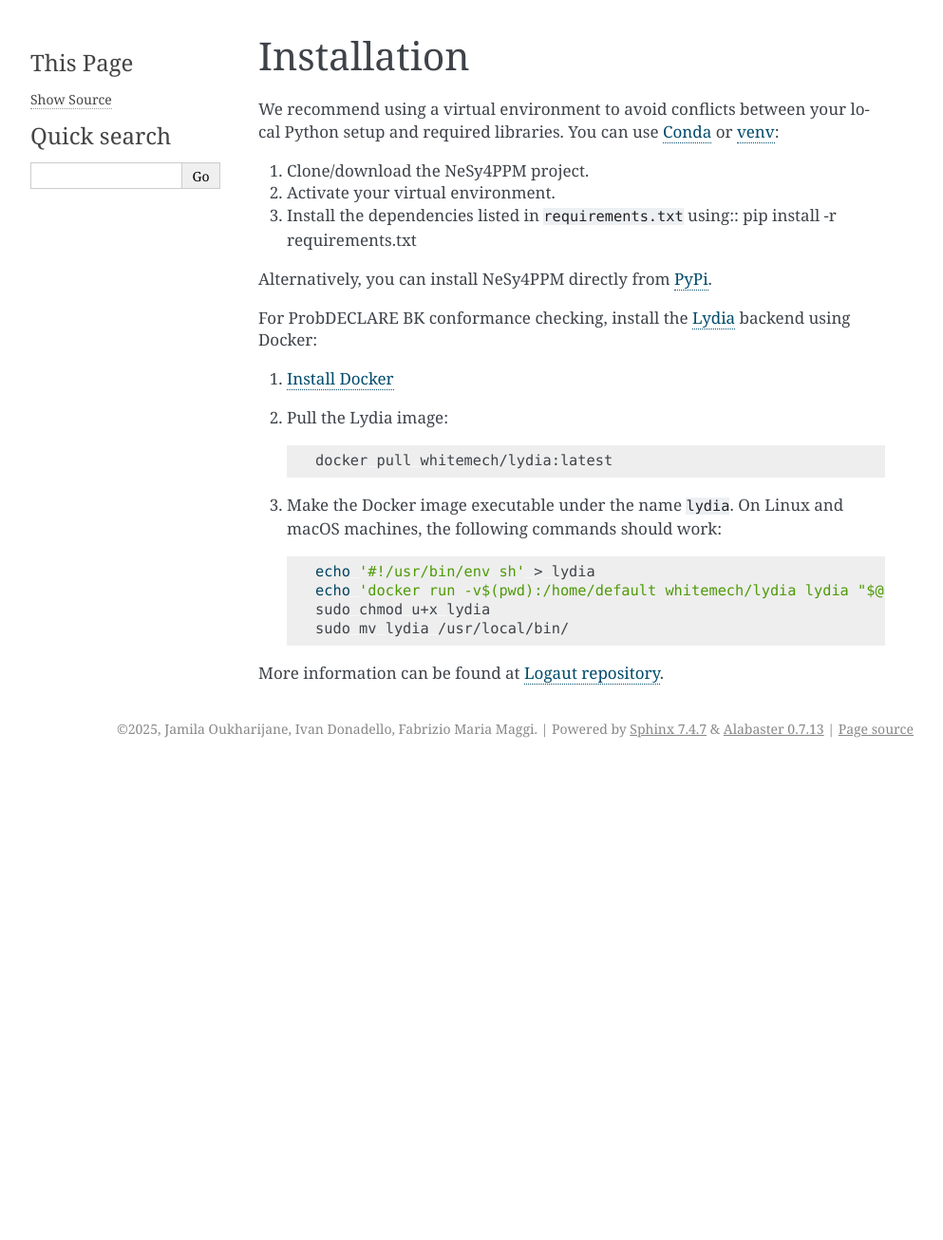
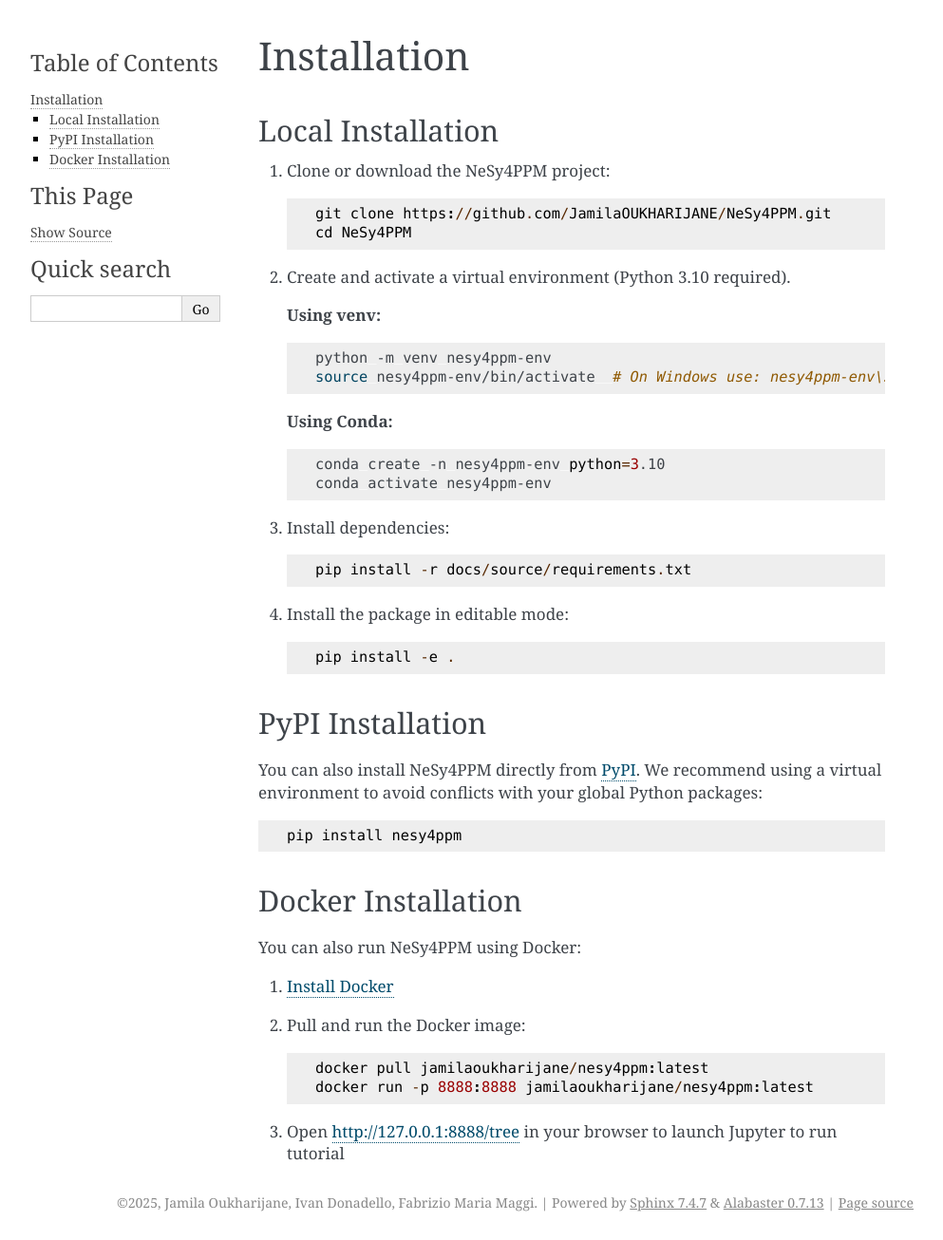
Before and after one commit to JamilaOUKHARIJANE/NeSy4PPM, a Sphinx documentation site: the page built from docs/source/installation.rst, in a window 1280 px wide. Shown: the whole page at 95% size, without its empty margins (148-1141 px from the left). Built offline with Sphinx 7.4.7, drawn with Linux system fonts in a browser that asks for light colours; before the commit the page ends 900 px from its top, so only the background shows below that.

Commit message:
add dockerfile and update readme

```diff
--- a/docs/source/installation.rst
+++ b/docs/source/installation.rst
@@ -1,32 +1,55 @@
 Installation
 ============
 
-We recommend using a virtual environment to avoid conflicts between your local Python setup and required libraries. You can use `Conda <https://conda.io>`_ or `venv <https://docs.python.org/3/library/venv.html>`_:
 
-1. Clone/download the NeSy4PPM project.
-2. Activate your virtual environment.
-3. Install the dependencies listed in ``requirements.txt`` using:: pip install -r requirements.txt
+Local Installation
+------------------
 
-Alternatively, you can install NeSy4PPM directly from `PyPi <https://pypi.org/project/nesy4ppm/>`_.
+1. Clone or download the NeSy4PPM project::
 
-For ProbDECLARE BK conformance checking, install the `Lydia <https://github.com/whitemech/lydia>`_ backend using Docker:
+     git clone https://github.com/JamilaOUKHARIJANE/NeSy4PPM.git
+     cd NeSy4PPM
 
-1. `Install Docker <https://www.docker.com/get-started>`_
-2. Pull the Lydia image:
+2. Create and activate a virtual environment (Python 3.10 required).
+
+   **Using venv:**
 
    .. code-block:: bash
 
-      docker pull whitemech/lydia:latest
+      python -m venv nesy4ppm-env
+      source nesy4ppm-env/bin/activate  # On Windows use: nesy4ppm-env\Scripts\activate
 
-
-3. Make the Docker image executable under the name ``lydia``. On Linux and macOS machines, the following commands should work:
+   **Using Conda:**
 
    .. code-block:: bash
 
-      echo '#!/usr/bin/env sh' > lydia
-      echo 'docker run -v$(pwd):/home/default whitemech/lydia lydia "$@"' >> lydia
-      sudo chmod u+x lydia
-      sudo mv lydia /usr/local/bin/
+      conda create -n nesy4ppm-env python=3.10
+      conda activate nesy4ppm-env
 
+3. Install dependencies::
 
-More information can be found at `Logaut repository <https://github.com/whitemech/logaut>`_.
+     pip install -r docs/source/requirements.txt
+
+4. Install the package in editable mode::
+
+     pip install -e .
+
+PyPI Installation
+-----------------
+You can also install NeSy4PPM directly from `PyPI <https://pypi.org/project/nesy4ppm/>`_. We recommend using a virtual environment to avoid conflicts with your global Python packages::
+
+    pip install nesy4ppm
+
+Docker Installation
+-------------------
+
+You can also run NeSy4PPM using Docker:
+
+1. `Install Docker <https://www.docker.com/get-started>`_
+
+2. Pull and run the Docker image::
+
+     docker pull jamilaoukharijane/nesy4ppm:latest
+     docker run -p 8888:8888 jamilaoukharijane/nesy4ppm:latest
+
+3. Open http://127.0.0.1:8888/tree in your browser to launch Jupyter to run tutorial
--- a/docs/source/requirements.txt
+++ b/docs/source/requirements.txt
@@ -4,6 +4,8 @@
 sphinx-autodoc-typehints
 ipykernel
 nbsphinx
+jupyter
+graphviz
 declare4py>=2.2.0
 tensorflow==2.10.1
 Distance==0.1.3
--- a/docs/source/tutorials.rst
+++ b/docs/source/tutorials.rst
@@ -3,7 +3,7 @@
 
 Here, you will find tutorials explaining how to utilize the different functionalities of NeSy4PPM.
 All tutorials can be downloaded and run from our
-`Github. <https://github.com/JamilaOUKHARIJANE/NeSy4PPM/tree/master/docs/source/tutorials>`_ The tutorials use the `Helpdesk log <https://data.4tu.nl/articles/dataset/Dataset_belonging_to_the_help_desk_log_of_an_Italian_Company/12675977>`_ as a running example.
+`Github. <https://github.com/JamilaOUKHARIJANE/NeSy4PPM/tree/master/docs/source/tutorials>`_ The tutorials use the `Helpdesk log <https://data.4tu.nl/articles/dataset/Dataset_belonging_to_the_help_desk_log_of_an_Italian_Company/12675977>`_ as a running example, but you can easily adapt it to work with other event logs.
 List of available tutorials:
 
 .. toctree::
```
Also changed, not shown: README.rst (+52 -25 lines), 1 other file.
